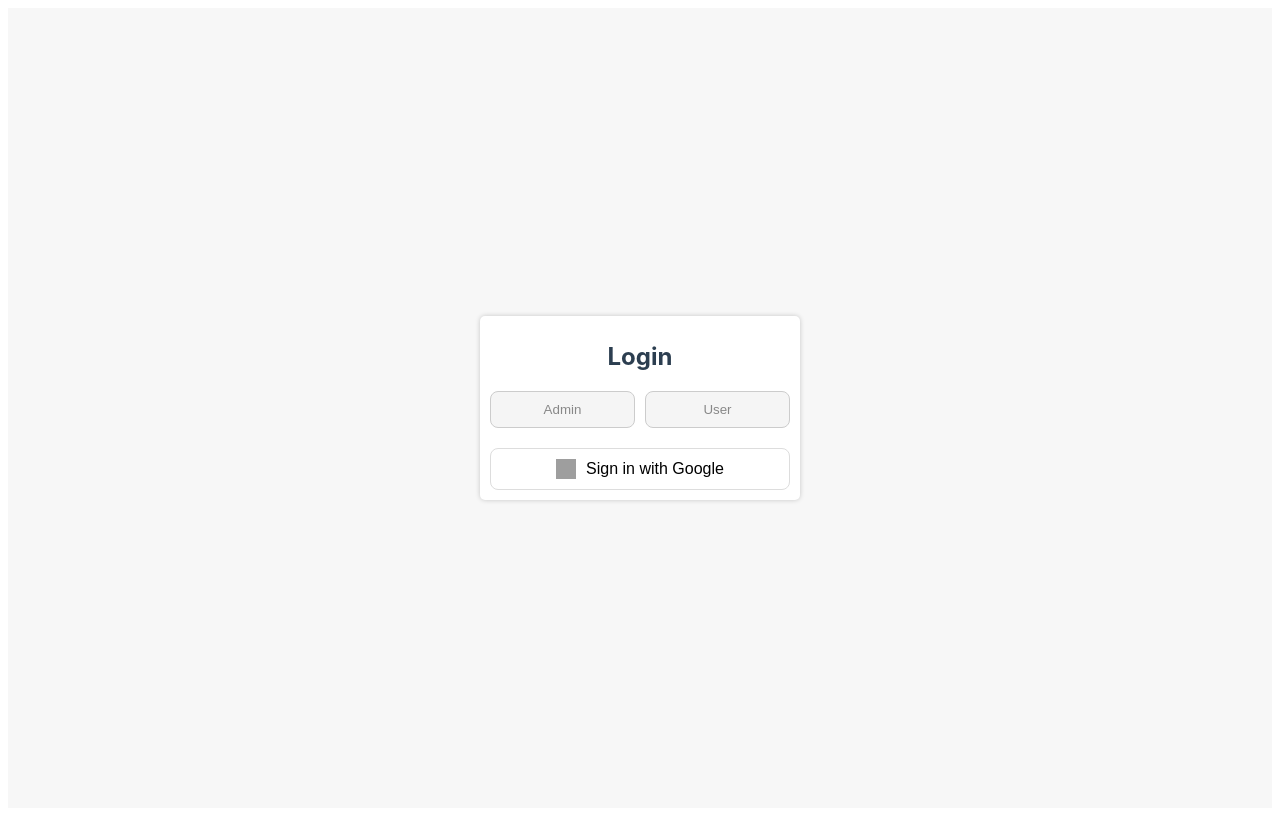
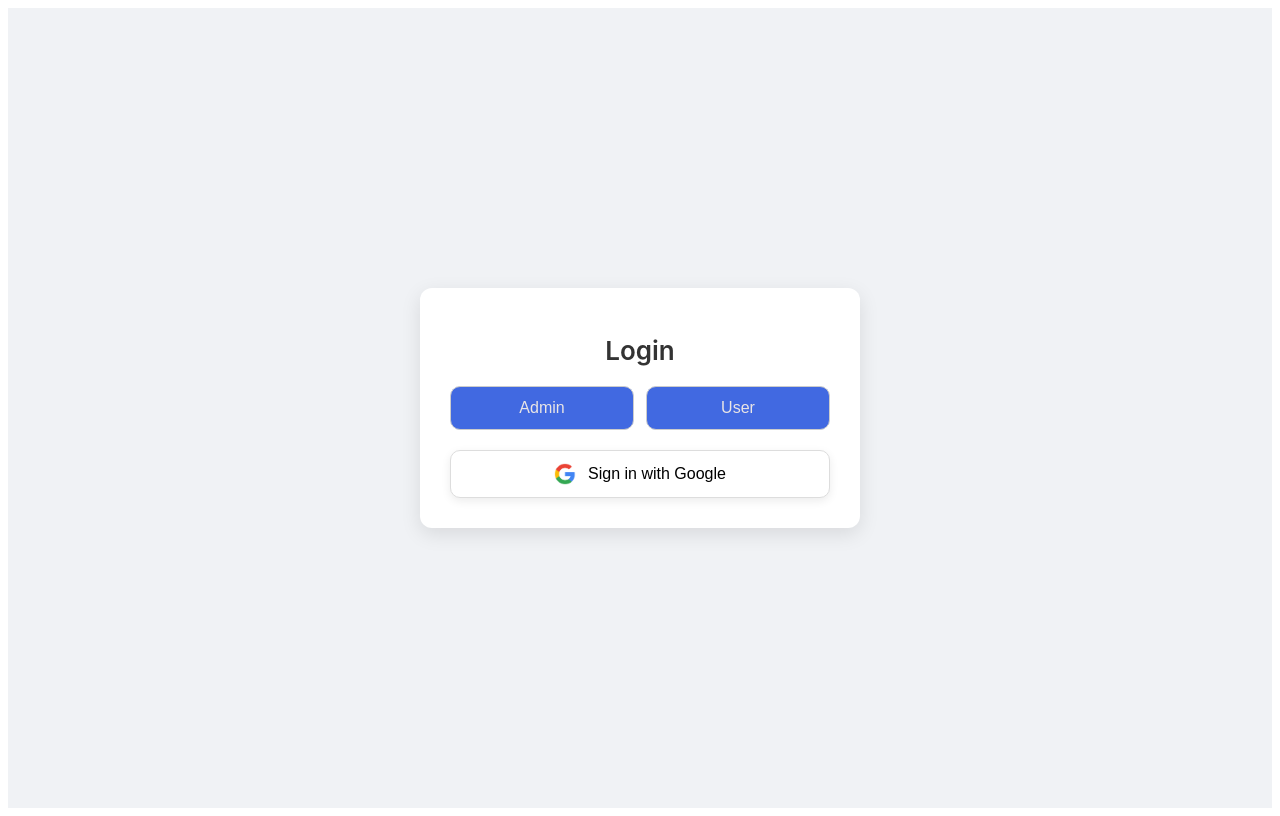
Before and after one commit to poorvi-p9/PublicWorksF, a React (Vite) app in the folder PublicWorksReact-main/Public_Works/: page / in a window 1280 px wide. Built offline with nearby package versions, Linux system fonts and the light colour scheme; grey boxes are pictures that could not be loaded.

Commit message:
img added

```diff
--- a/PublicWorksReact-main/Public_Works/src/pages/LoginPage.tsx
+++ b/PublicWorksReact-main/Public_Works/src/pages/LoginPage.tsx
@@ -1,5 +1,7 @@
 import React, { useEffect,type CSSProperties } from "react";
 import axios from "axios";
+import googleLogo from "../assets/google_logo.png";
+
 
 
 const CLIENT_ID = "785596307174-r3f9ad4ftba0fdb9n0asfnq3p9ae5048.apps.googleusercontent.com";
@@ -22,6 +24,7 @@ const LoginPage = () => {
         localStorage.setItem("user", JSON.stringify(user));
         console.log("Backend response:", res.data);
 
+
         // Redirect to dashboard after storing token
         window.location.href = "/dashboard";
       })
@@ -35,7 +38,7 @@ const LoginPage = () => {
 
   return (
     <div style={styles.container}>
-      <div style={styles.card}>
+      <div style={styles.cardStyle}>
         <h1 style={styles.title}>Login</h1>
 
         <div style={styles.roleToggle}>
@@ -43,9 +46,8 @@ const LoginPage = () => {
           <button style={styles.disabledButton}>User</button>
         </div>
 
-        <button onClick={handleLogin} style={styles.googleButton}>
-          <img src="https://upload.wikimedia.org/wikipedia/commons/5/53/Google_%22G%22_Logo.svg"
-               alt="Google" style={styles.googleIcon} />
+          <button onClick={handleLogin} style={styles.googleButton}>
+          <img src={googleLogo} alt="Google" style={styles.googleIcon} />
           Sign in with Google
         </button>
       </div>
@@ -59,54 +61,60 @@ const styles = {
     justifyContent: "center",
     alignItems: "center",
     height: "100vh",
-    background: "#f7f7f7",
+    background: "#f0f2f5",
   },
-  card: {
-    width: "300px",
-    padding: "10px",
-    borderRadius: "5px",
-    boxShadow: "0 0 5px rgba(0,0,0,0.2)",
+  cardStyle: {
+    width: "380px",          // Increased width
+    padding: "30px",         // Increased padding
+    borderRadius: "12px",
+    boxShadow: "0 6px 20px rgba(0,0,0,0.1)", // Slightly deeper shadow
     backgroundColor: "#fff",
-    textAlign: "center", // <-- this is causing the error
-  }as React.CSSProperties,
+    textAlign: "center" as const,
+  },
   title: {
     marginBottom: "20px",
-    fontSize: "24px",
-    fontWeight: "700",
-    color: "#2c3e50",
+    fontSize: "26px",        // Bigger title
+    fontWeight: "600",
+    color: "#333",
   },
   roleToggle: {
     display: "flex",
-    gap: "10px",
+    gap: "12px",
     marginBottom: "20px",
+    justifyContent: "center",
   },
   disabledButton: {
     flex: 1,
-    padding: "10px 0",
-    borderRadius: "8px",
+    padding: "12px 0",       // Bigger button
+    borderRadius: "10px",
     border: "1px solid #ccc",
-    backgroundColor: "#f5f5f5",
-    color: "#888",
+    backgroundColor: "#4169E1",
+    color: "#e9e5e5ff",
     cursor: "not-allowed",
+    fontSize: "16px",        // Bigger text
   },
   googleButton: {
     display: "flex",
     alignItems: "center",
     justifyContent: "center",
-    gap: "10px",
-    padding: "10px 20px",
+    gap: "12px",
+    padding: "12px 20px",    // Bigger button
     width: "100%",
-    borderRadius: "8px",
+    borderRadius: "10px",
     border: "1px solid #ddd",
     backgroundColor: "#fff",
-    fontSize: "16px",
+    fontSize: "16px",        // Slightly bigger text
+    fontWeight: "500",
     cursor: "pointer",
     transition: "all 0.2s",
+    boxShadow: "0 3px 10px rgba(0,0,0,0.08)",
   },
   googleIcon: {
-    width: "20px",
-    height: "20px",
+    width: "22px",            // Bigger icon
+    height: "22px",
   },
 };
 
+
+
 export default LoginPage;
```
Also changed, not shown: PublicWorksReact-main/Public_Works/src/main.tsx (+5 -3 lines), PublicWorksReact-main/Public_Works/src/assets/google_logo.png (added).
